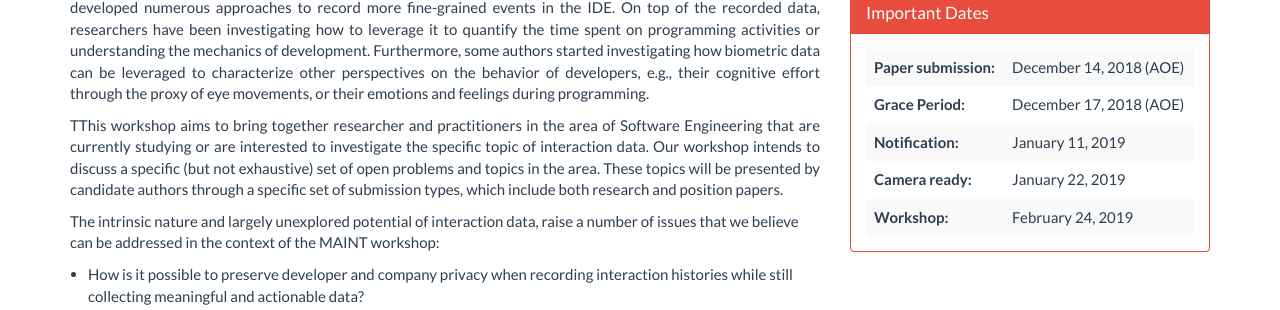
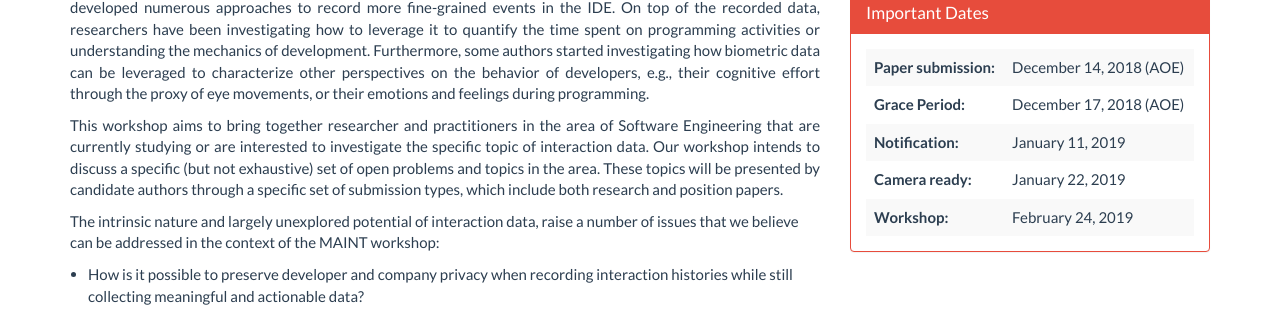
Before and after one commit to maint2019/maint2019.github.io, a Jekyll site: the page built from call-for-papers.html, in a window 1280 px wide. Shown: the part 699-1009 px from the top of the page. Built offline with Jekyll 4.4.1, drawn with Linux system fonts in a browser that asks for light colours; nearby versions of some CDN libraries; library files that are not in the unit come from our copies.

Commit message:
Fix a typo

```diff
--- a/call-for-papers.html
+++ b/call-for-papers.html
@@ -8,7 +8,7 @@ title: "MAINT 2019: Call for Papers"
 
 <p class="text-justify">The intrinsic potential of interaction histories has attracted a lot of interest in the research community. While the pioneering technique can be considered the work of Mylyn by Kersten and Murphy, in the last decade researchers developed numerous approaches to record more fine-grained events in the IDE. On top of the recorded data, researchers have been investigating how to leverage it to quantify the time spent on programming activities or understanding the mechanics of development. Furthermore, some authors started investigating how biometric data can be leveraged to characterize other perspectives on the behavior of developers, e.g., their cognitive effort through the proxy of eye movements, or their emotions and feelings during programming.</p>
 
-<p class="text-justify">TThis workshop aims to bring together researcher and practitioners in the area of Software Engineering that are currently studying or are interested to investigate the specific topic of interaction data. Our workshop intends to discuss a specific (but not exhaustive) set of open problems and topics in the area. These topics will be presented by candidate authors through a specific set of submission types, which include both research and position papers.</p>
+<p class="text-justify">This workshop aims to bring together researcher and practitioners in the area of Software Engineering that are currently studying or are interested to investigate the specific topic of interaction data. Our workshop intends to discuss a specific (but not exhaustive) set of open problems and topics in the area. These topics will be presented by candidate authors through a specific set of submission types, which include both research and position papers.</p>
 
 
 <p>The intrinsic nature and largely unexplored potential of interaction data, raise a number of issues that we believe can be addressed in the context of the MAINT workshop:</p>
```
